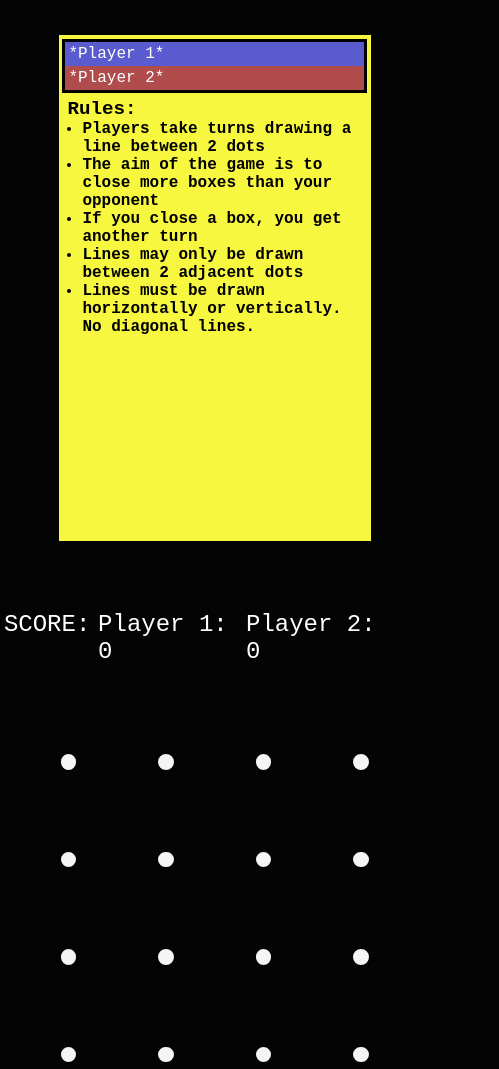
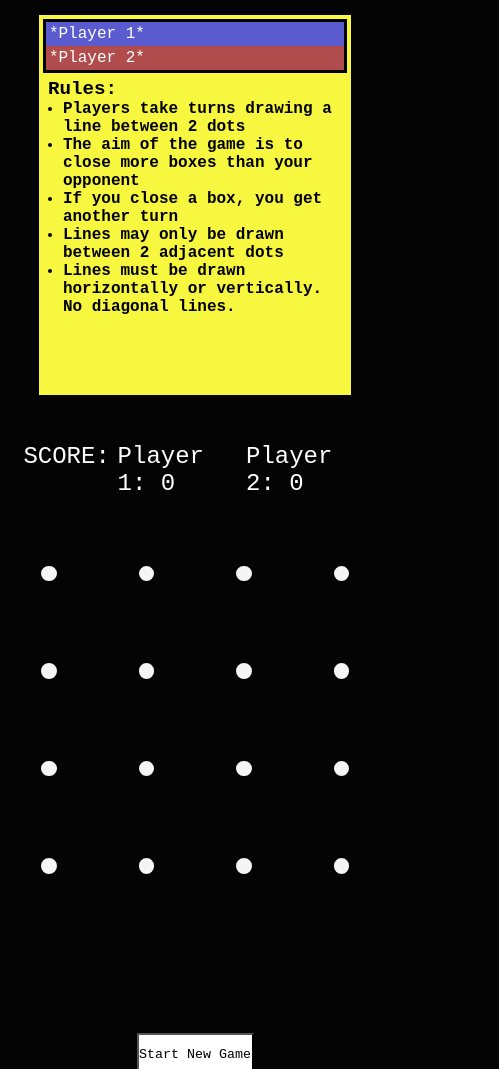
Before and after one commit to acys17/dots-and-boxes, a plain HTML site: page index.html in a window 390 px wide. Shown: the part 106-1175 px from the top of the page, 499 px wide, since content can reach past the window. Drawn offline with Linux system fonts and the light colour scheme; a web font is replaced by a local one.

Commit message:
responsiveness added

```diff
--- a/main.js
+++ b/main.js
@@ -74,8 +74,6 @@ const scoreDisplay = () => {
 
 const winner = () => {
     let winner;
-    console.log(playerOneScore);
-    console.log(playerTwoScore);
     if(playerOneScore > playerTwoScore) {
         winner = "Player One";
     } else {
@@ -91,7 +89,6 @@ const winner = () => {
 const isPlayerOneSquare = () => {
     if(visibleLineIds.includes(topLine) && visibleLineIds.includes(leftLine) && visibleLineIds.includes(rightLine) && visibleLineIds.includes(bottomLine)) {
         if(!((squareToShow.classList).contains("showSquareOne")) && !((squareToShow.classList).contains("showSquareTwo"))) {
-            console.log("square");
             if(!playerOneTurn) {
                 playerOneSecondTurn = true;
                 squareToShow.classList.add("showSquareOne");
--- a/main.scss
+++ b/main.scss
@@ -13,6 +13,7 @@ body {
     background-color: $background-color;
     width: 100vw;
     height: 100vh;
+    overflow: hidden;
 
     #newGame {
         height: 5vh;
@@ -25,7 +26,7 @@ body {
     h1 {
         color: whitesmoke;
         height: 12vh;
-        width: 100vw;
+        width: inherit;
         font-size: 60px;
         text-align: center;
         margin-top: 20px;
@@ -84,7 +85,6 @@ body {
         }
 
         #dot-grid {
-            width: 50vw;
             height: 45vh;
             margin: 0 auto;
             display: grid;
@@ -183,10 +183,38 @@ body {
     }
 }
 
+@media only screen and (max-width: 768px) {
+    body {
+        width: 100vw;
+        .legend {
+            width: 20vw;
+        }
+
+        #dot-grid {
+            .line-horizontal {
+                width: 90px;
+            }
+
+            .line-vertical {
+                height: 90px;
+            }
+        }
+    }
+}
+
+
 @media only screen and (max-width: 425px) {
     body {
         width: 100vw;
         height: 100%;
+        overflow: scroll;
+        margin: 0 auto;
+
+        #newGame {
+            top: 130vh;
+            left: 30vw;
+            width: 30vw;
+        }
 
         h1 {
             font-size: 2.7rem;
@@ -194,23 +222,27 @@ body {
 
         #score {
             position: absolute;
-            top: 85vh;
+            top: 65vh;
+            padding: 0 5vw;
         }
 
         .game-container {
             flex-direction: column;
             width: 100vw;
             height: inherit;
+            margin: 0;
 
             .legend {
                 width: 80vw;
                 margin: 0 auto;
+                height: 45vh;
             }
 
             #dot-grid {
-                width: 100vw;
-                padding-top: 15vh;
-                margin: 10vh 10vw;
+                width: 80vw;
+                padding: 20vh 0;
+                margin: 0 auto;
+                height: 100%;
 
                 .dot {
                     width: 5vw;
@@ -231,5 +263,13 @@ body {
                 }
             }
         }
+        #winnerCard {
+            width: 90vw;
+            height: 60vh;
+            left: 5vw;
+            top: 70vh;
+            font-size: 1.8rem;
+            padding: 20vh 5vw;
+        }
     }
 }
```
Also changed, not shown: main.css, 1 other file.
